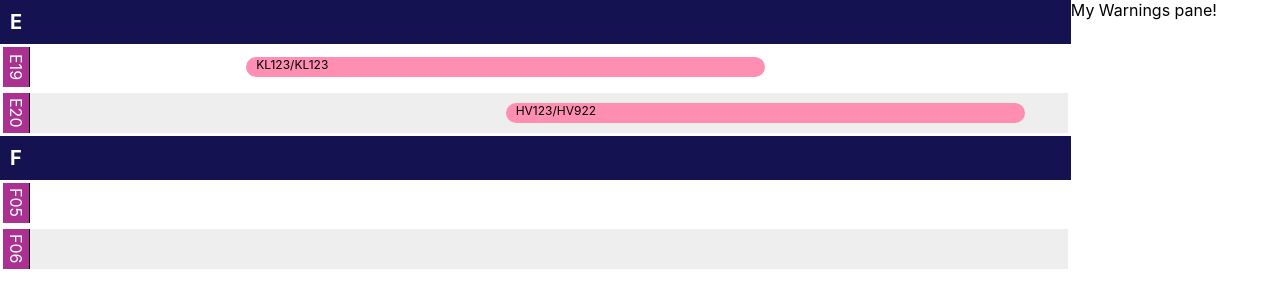
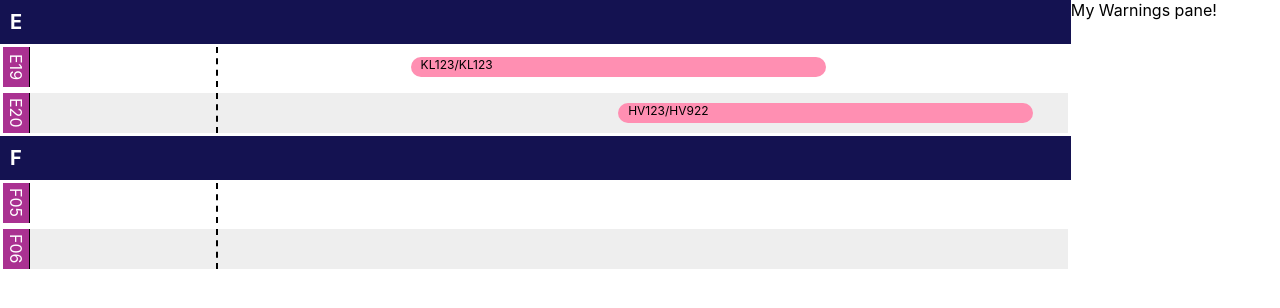
Before and after one commit to FlorisHoogenboom/react-gate-scheduler, a React (Create React App) app: page / in a window 1280 px wide. Shown: the top 308 px of the page. Built offline with nearby package versions, Linux system fonts and the light colour scheme.

Commit message:
Add forward and backward looking time.

```diff
--- a/src/App.js
+++ b/src/App.js
@@ -1,11 +1,16 @@
 import GateChart from './GateChart';
 import {ThemeProvider} from './theming';
-import {useEffect, useState} from "react";
+import {useEffect, useState} from 'react';
+import {
+    DefaultBackwardWindowInSeconds,
+    DefaultFowardWindowInSeconds,
+    StartTime
+} from './Constants';
 
 function App() {
     const [time, setTime] = useState(
-        () => new Date('2022-01-01T09:30:00+00:00')
-    )
+        () => StartTime,
+    );
 
     useEffect(() => {
         const interval = setInterval(() => {
@@ -24,7 +29,8 @@ function App() {
             <div style={{display: 'flex'}}>
                 <GateChart
                     startTime={time}
-                    windowInSeconds={3600 * 2}></GateChart>
+                    forwardWindowInSeconds={DefaultFowardWindowInSeconds}
+                    backwardWindowInSeconds={DefaultBackwardWindowInSeconds}></GateChart>
                 <div style={{width: '250px'}}>
                     My Warnings pane!
                 </div>
--- a/src/Constants.js
+++ b/src/Constants.js
@@ -1,3 +1,7 @@
 export const DragTypes = {
     FLIGHT: 'FLIGHT',
 };
+
+export const DefaultFowardWindowInSeconds = 7200;
+export const DefaultBackwardWindowInSeconds = 1800;
+export const StartTime = new Date('2022-01-01T09:30:00+00:00');
--- a/src/Gate.js
+++ b/src/Gate.js
@@ -5,16 +5,30 @@ import {DragTypes} from './Constants';
 import {useTheme} from './theming';
 
 
-function getFractionOfWindow(startTime, windowInSeconds, timestamp) {
-    const windowInMs = windowInSeconds * 1000;
+function getFractionOfWindow(
+    startTime, backwardWindowInSeconds,
+    forwardWindowInSeconds, timestamp,
+) {
+    const totalWindowInMs = (backwardWindowInSeconds + forwardWindowInSeconds) * 1000;
     timestamp = new Date(timestamp);
+    startTime = new Date(startTime);
+    startTime.setSeconds(startTime.getSeconds() - backwardWindowInSeconds);
 
-    return (timestamp - startTime) / windowInMs;
+    return (timestamp - startTime) / totalWindowInMs;
 }
 
-function Gate(
-    {startTime, windowInSeconds, pierId, standId, standName, dropTurnaroundHandler, style, children, ...props},
-) {
+function Gate({
+    startTime,
+    backwardWindowInSeconds,
+    forwardWindowInSeconds,
+    pierId,
+    standId,
+    standName,
+    dropTurnaroundHandler,
+    style,
+    children,
+    ...props
+}) {
     const theme = useTheme();
 
     const [{canDrop, isOver}, dropRef] = useDrop(() => ({
@@ -69,6 +83,15 @@ function Gate(
         overflow: 'hidden',
     };
 
+    const currentTimeBarStyle = {
+        height: '100%',
+        position: 'absolute',
+        borderLeft: '2px dashed #000000',
+        left: (
+            getFractionOfWindow(startTime, backwardWindowInSeconds, forwardWindowInSeconds, startTime) * 100
+        ).toFixed(2) + '%',
+    };
+
 
     if (canDrop && isOver) {
         highlightRootStyle = {
@@ -94,10 +117,11 @@ function Gate(
                         const sibt = child.props.inboundFlight.sbt;
                         const sobt = child.props.outboundFlight.sbt;
                         const left = (
-                            getFractionOfWindow(startTime, windowInSeconds, sibt) * 100
+                            getFractionOfWindow(startTime, backwardWindowInSeconds, forwardWindowInSeconds, sibt) * 100
                         ).toFixed(2) + '%';
                         const right = (
-                            100 - getFractionOfWindow(startTime, windowInSeconds, sobt) * 100
+                            100 -
+                            getFractionOfWindow(startTime, backwardWindowInSeconds, forwardWindowInSeconds, sobt) * 100
                         ).toFixed(2) + '%';
 
                         return React.cloneElement(
@@ -108,6 +132,8 @@ function Gate(
                 </div>
             </div>
 
+            <div style={currentTimeBarStyle}></div>
+
         </div>
     );
 }
--- a/src/GateChart.js
+++ b/src/GateChart.js
@@ -7,15 +7,15 @@ import gateConfig from './gateConfig.json';
 import baseTurnarounds from './turnarounds.json';
 import Turnaround from './Turnaround';
 import {useTheme} from './theming';
-import {useEffect, useState} from 'react';
+import {useState} from 'react';
 
 
 function toNestedStructure(gateConfig, tunrarounds) {
-    let result = _.cloneDeep(gateConfig);
+    const result = _.cloneDeep(gateConfig);
 
     for (const [turnaroundId, turnaround] of Object.entries(tunrarounds)) {
-        let pier = turnaround['pier'];
-        let stand = turnaround['stand'];
+        const pier = turnaround['pier'];
+        const stand = turnaround['stand'];
 
         if (!!!result[pier]['stands'][stand]['turnarounds']) {
             result[pier]['stands'][stand]['turnarounds'] = [];
@@ -29,12 +29,20 @@ function toNestedStructure(gateConfig, tunrarounds) {
     return result;
 }
 
-function GateChart({style, startTime, windowInSeconds, ...props}) {
+function GateChart({
+    style,
+    startTime,
+    backwardWindowInSeconds,
+    forwardWindowInSeconds,
+    data,
+    showEmptyStands,
+    ...props
+}) {
     const [turnarounds, setTurnarounds] = useState(baseTurnarounds);
 
     const assignTurnaroundToStand = (turnaroundId, pierId, standId) => {
         setTurnarounds((prevState) => {
-            let result = _.cloneDeep(prevState);
+            const result = _.cloneDeep(prevState);
             result[turnaroundId]['pier'] = pierId;
             result[turnaroundId]['stand'] = standId;
 
@@ -90,7 +98,8 @@ function GateChart({style, startTime, windowInSeconds, ...props}) {
                                 style={gateContainerStyle}>
                                 <Gate
                                     startTime={startTime}
-                                    windowInSeconds={windowInSeconds}
+                                    backwardWindowInSeconds={backwardWindowInSeconds}
+                                    forwardWindowInSeconds={forwardWindowInSeconds}
                                     pierId={pierId}
                                     standId={standId}
                                     standName={stand.name}
```
